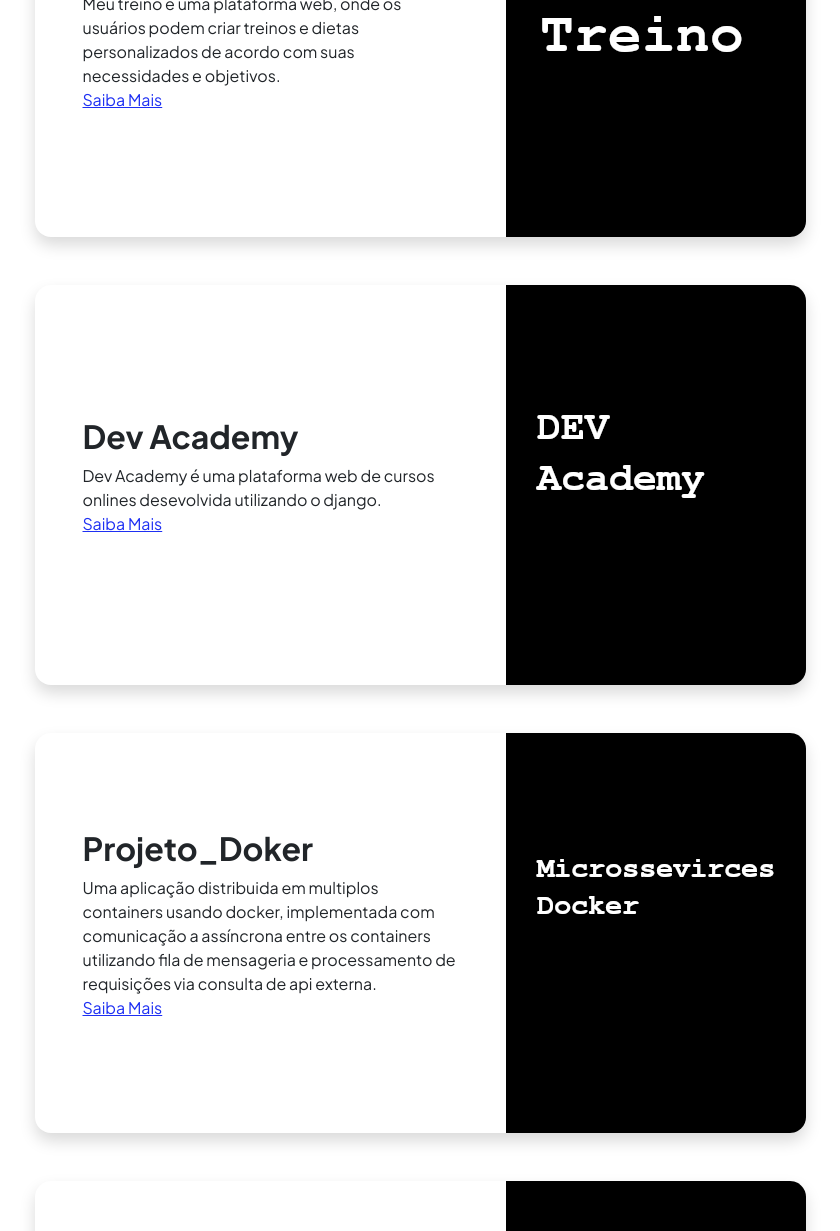
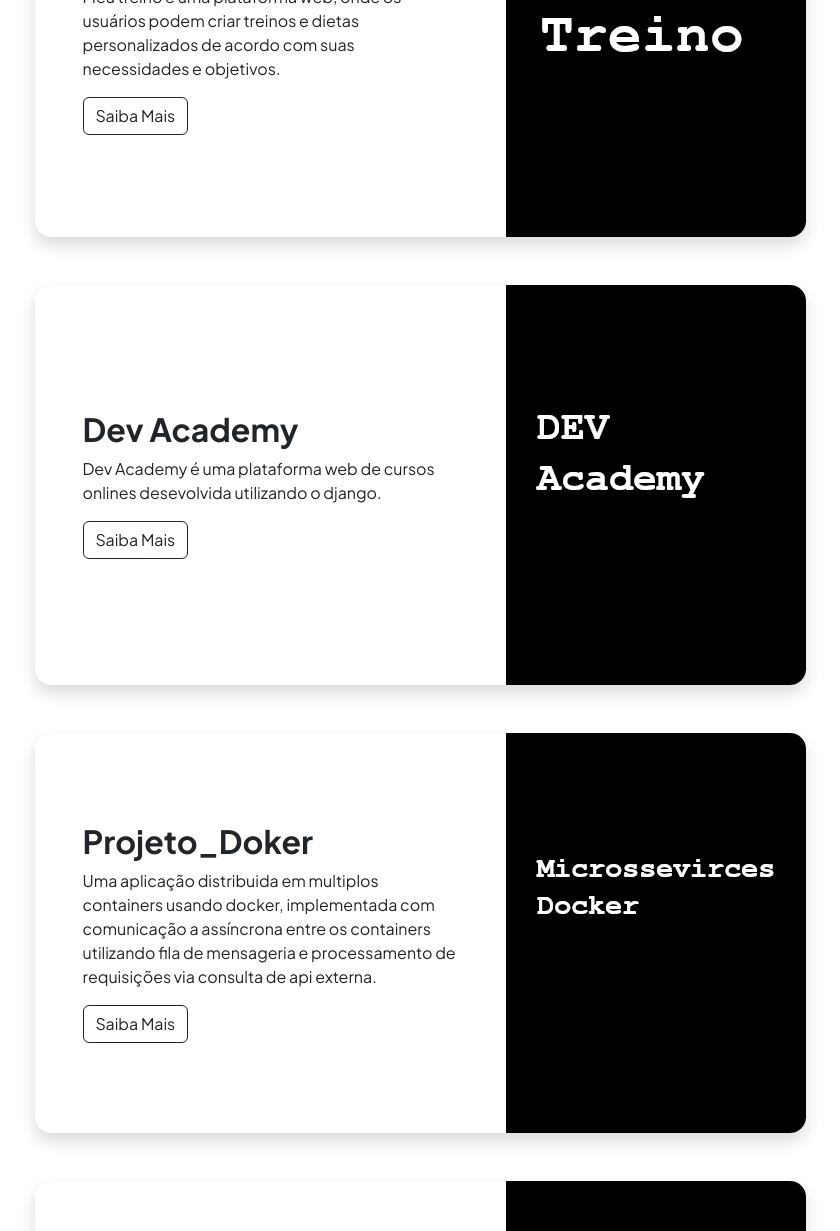
Before and after one commit to David-Marcoss/David-Portifolio, a plain HTML site: page projects.html in a window 1280 px wide. Shown: the part 389-1620 px from the top of the page, without its empty margins (220-1060 px from the left). Drawn offline with nearby package versions, Linux system fonts and the light colour scheme.

Commit message:
Update projects.html

```diff
--- a/projects.html
+++ b/projects.html
@@ -50,9 +50,10 @@
                                             <h2 class="fw-bolder">Plataforma Meu Treino</h2>
                                             <p>
                                                 Meu treino é uma plataforma web, onde os usuários podem criar treinos e dietas personalizados de acordo com suas necessidades e objetivos.
-                                                <br>
-                                                <a href="project-detail1.html">Saiba Mais </a>
+
                                             </p>
+
+                                            <a href="project-detail4.html" type="button" class="btn btn-outline-dark">Saiba Mais </a>
                                         </div>
 
                                         <img class="img-fluid" src="assets/img/projetc1.png" alt="..." />
@@ -68,8 +69,9 @@
                                             <h2 class="fw-bolder">Dev Academy</h2>
                                             <p>Dev Academy é uma plataforma web de cursos onlines desevolvida utilizando o django.
                                                 <br>
-                                                <a href="project-detail2.html">Saiba Mais </a>
                                             </p>
+
+                                            <a href="project-detail2.html" type="button" class="btn btn-outline-dark">Saiba Mais </a>
                                         </div>
                                         <img class="img-fluid" src="assets/img/project2.png" alt="..." />
                                     </div>
@@ -84,8 +86,9 @@
                                             <h2 class="fw-bolder">Projeto_Doker</h2>
                                             <p>Uma aplicação distribuida em multiplos containers usando docker, implementada com comunicação a assíncrona entre os containers utilizando fila de mensageria e processamento de requisições via consulta de api externa.
                                                 <br>
-                                                <a href="project-detail3.html">Saiba Mais </a>
                                             </p>
+
+                                            <a href="project-detail3.html" type="button" class="btn btn-outline-dark">Saiba Mais </a>
                                         </div>
                                         <img class="img-fluid" src="assets/img/project3.png" alt="..." />
                                     </div>
@@ -100,8 +103,9 @@
                                             <h2 class="fw-bolder">Space Music</h2>
                                             <p>SpaceMusic é um reprodutor de músicas mp3 desenvolvido em python, com ele voce pode ver uma lista de todas as musicas mp3 do seu computador e reproduzi-las.
                                                 <br>
-                                                <a href="project-detail4.html">Saiba Mais </a>
                                             </p>
+
+                                            <a href="project-detail4.html" type="button" class="btn btn-outline-dark">Saiba Mais </a>
                                         </div>
                                         <img class="img-fluid" src="assets/img/project4.png" alt="..." />
                                     </div>
```
